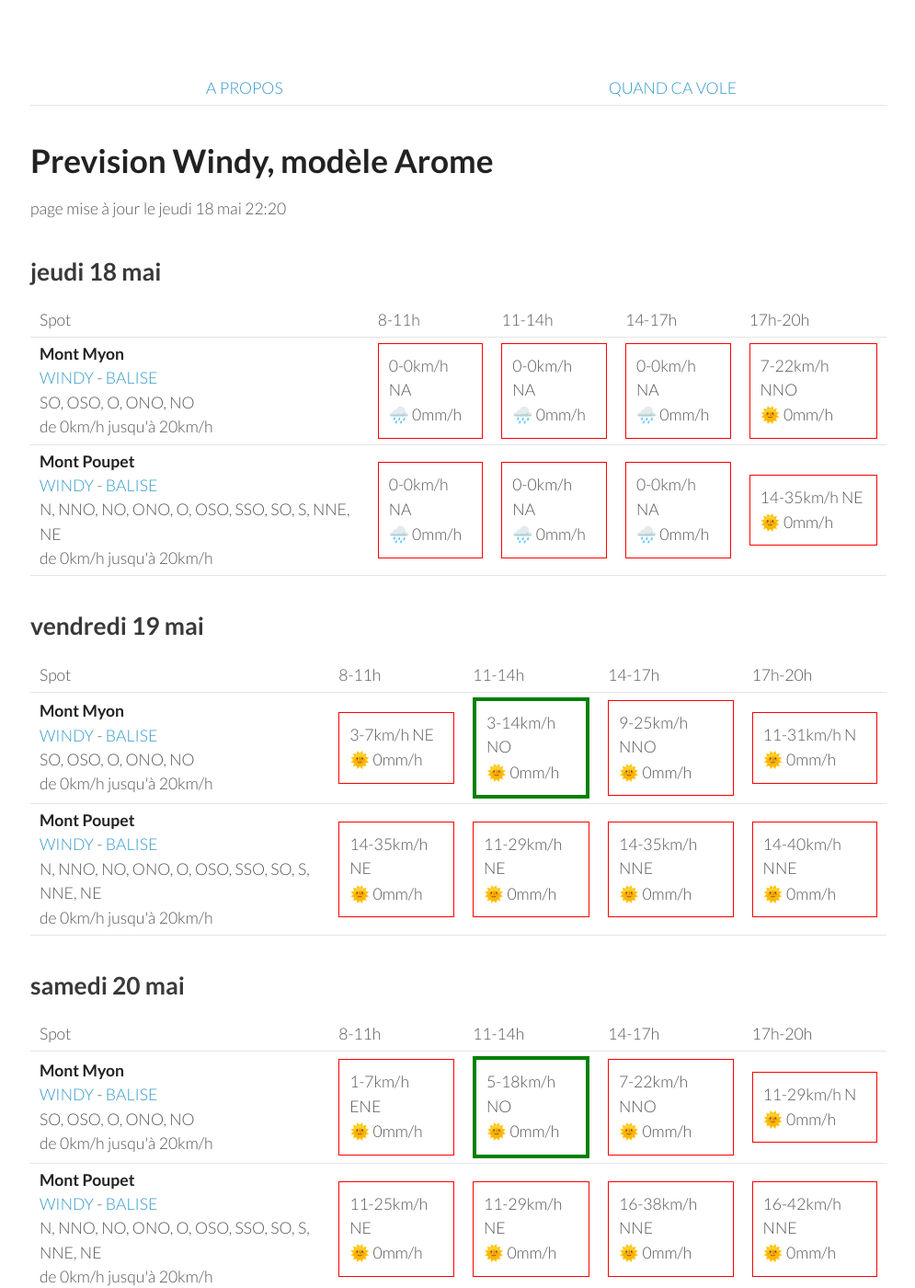
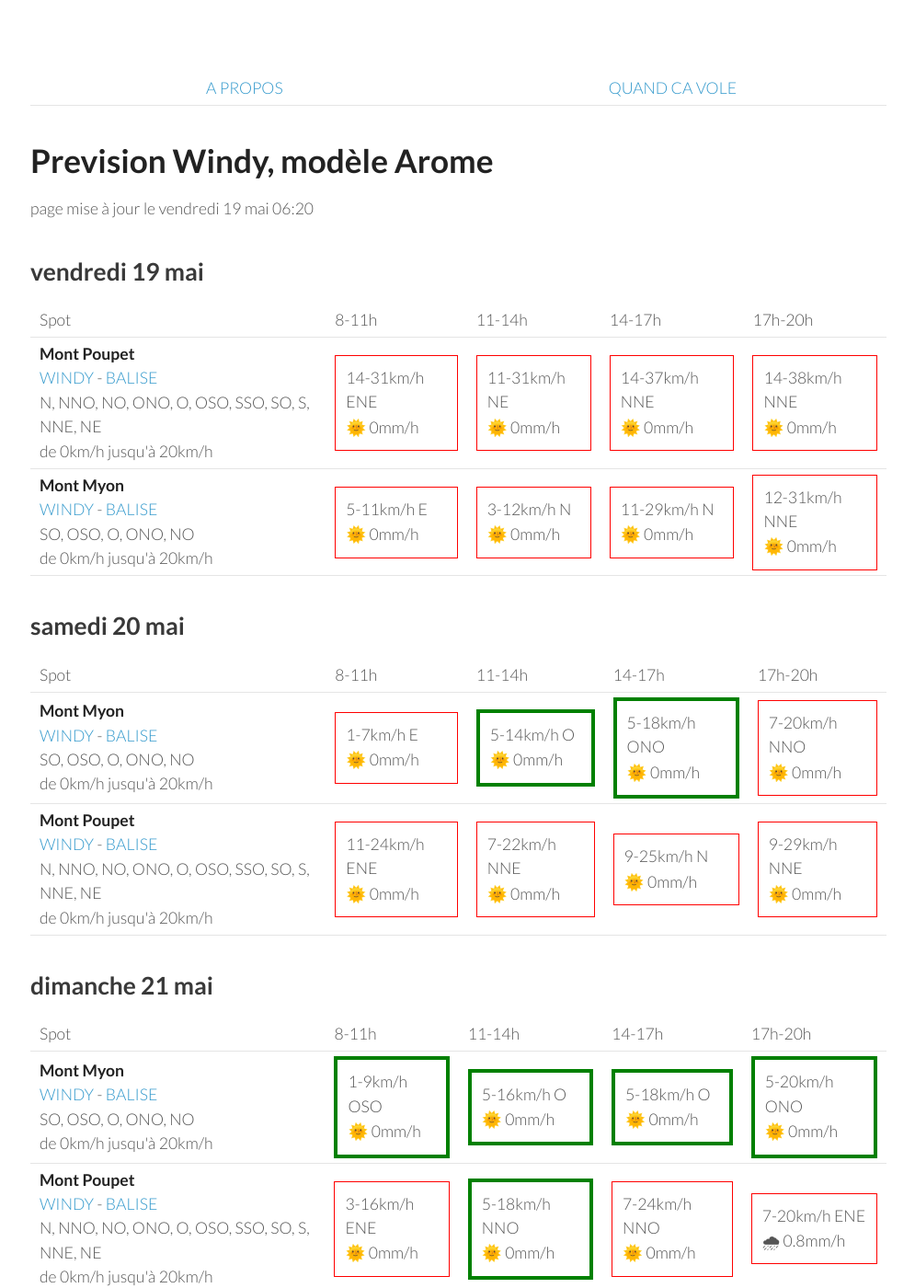
Before and after one commit to parapente-dans-le-nord/parapente-dans-le-nord.github.io, a Jekyll site: the page built from jura.markdown, in a window 1280 px wide and 1400 px high. Shown: the whole window at 92% size, without its empty margins (25-1020 px from the left). Built offline with Jekyll 4.4.1, drawn with Linux system fonts in a browser that asks for light colours; some of the changed text lies outside the part shown.

Commit message:
update index.markdown

```diff
--- a/jura.markdown
+++ b/jura.markdown
@@ -7,42 +7,8 @@ title:  "Tous les spots"
 {: .links}
 
 # Prevision Windy, modèle Arome
-page mise à jour le jeudi 18 mai 22:20
+page mise à jour le vendredi 19 mai 06:20
 
-## jeudi 18 mai
-
-{::nomarkdown}
-<table>
-  <tbody>
-    <tr>
-      <td>Spot</td>
-      <td>8-11h</td>
-      <td>11-14h</td>
-      <td>14-17h</td>
-      <td>17h-20h</td>
-    </tr>
-<tr>
-        <td><strong>Mont Myon</strong><br><a href="https://windy.com/46.331/5.397?45.898,5.394,8,m:eWoagj8">WINDY</a> - <span class=""><a href="http://www.balisemeteo.com/balise.php?idBalise=70">BALISE</a> </span><br> <span class="vent-favorable">SO, OSO, O, ONO, NO</span><br><span class="force-vent">de 0km/h jusqu'à 20km/h</span> </td>
-
-            <td><div class="not-flyable"><p>0-0km/h NA</p><p>🌧️ 0mm/h</p></div></td>
-            <td><div class="not-flyable"><p>0-0km/h NA</p><p>🌧️ 0mm/h</p></div></td>
-            <td><div class="not-flyable"><p>0-0km/h NA</p><p>🌧️ 0mm/h</p></div></td>
-            <td><div class="not-flyable"><p>7-22km/h NNO</p><p>🌞 0mm/h</p></div></td>
-
-    </tr>
-<tr>
-        <td><strong>Mont Poupet</strong><br><a href="https://windy.com/46.970/5.876?46.541,5.876,8">WINDY</a> - <span class=""><a href="http://www.balisemeteo.com/balise.php?idBalise=92">BALISE</a> </span><br> <span class="vent-favorable">N, NNO, NO, ONO, O, OSO, SSO, SO, S, NNE, NE</span><br><span class="force-vent">de 0km/h jusqu'à 20km/h</span> </td>
-
-            <td><div class="not-flyable"><p>0-0km/h NA</p><p>🌧️ 0mm/h</p></div></td>
-            <td><div class="not-flyable"><p>0-0km/h NA</p><p>🌧️ 0mm/h</p></div></td>
-            <td><div class="not-flyable"><p>0-0km/h NA</p><p>🌧️ 0mm/h</p></div></td>
-            <td><div class="not-flyable"><p>14-35km/h NE</p><p>🌞 0mm/h</p></div></td>
-
-    </tr>
-
-</tbody>
-</table>
-{:/}
 ## vendredi 19 mai
 
 {::nomarkdown}
@@ -56,22 +22,22 @@ page mise à jour le jeudi 18 mai 22:20
       <td>17h-20h</td>
     </tr>
 <tr>
-        <td><strong>Mont Myon</strong><br><a href="https://windy.com/46.331/5.397?45.898,5.394,8,m:eWoagj8">WINDY</a> - <span class=""><a href="http://www.balisemeteo.com/balise.php?idBalise=70">BALISE</a> </span><br> <span class="vent-favorable">SO, OSO, O, ONO, NO</span><br><span class="force-vent">de 0km/h jusqu'à 20km/h</span> </td>
+        <td><strong>Mont Poupet</strong><br><a href="https://windy.com/46.970/5.876?46.541,5.876,8">WINDY</a> - <span class=""><a href="http://www.balisemeteo.com/balise.php?idBalise=92">BALISE</a> </span><br> <span class="vent-favorable">N, NNO, NO, ONO, O, OSO, SSO, SO, S, NNE, NE</span><br><span class="force-vent">de 0km/h jusqu'à 20km/h</span> </td>
 
-            <td><div class="not-flyable"><p>3-7km/h NE</p><p>🌞 0mm/h</p></div></td>
-            <td><div class="flyable"><p>3-14km/h NO</p><p>🌞 0mm/h</p></div></td>
-            <td><div class="not-flyable"><p>9-25km/h NNO</p><p>🌞 0mm/h</p></div></td>
-            <td><div class="not-flyable"><p>11-31km/h N</p><p>🌞 0mm/h</p></div></td>
+            <td><div class="not-flyable"><p>14-31km/h ENE</p><p>🌞 0mm/h</p></div></td>
+            <td><div class="not-flyable"><p>11-31km/h NE</p><p>🌞 0mm/h</p></div></td>
+            <td><div class="not-flyable"><p>14-37km/h NNE</p><p>🌞 0mm/h</p></div></td>
+            <td><div class="not-flyable"><p>14-38km/h NNE</p><p>🌞 0mm/h</p></div></td>
 
 
     </tr>
 <tr>
-        <td><strong>Mont Poupet</strong><br><a href="https://windy.com/46.970/5.876?46.541,5.876,8">WINDY</a> - <span class=""><a href="http://www.balisemeteo.com/balise.php?idBalise=92">BALISE</a> </span><br> <span class="vent-favorable">N, NNO, NO, ONO, O, OSO, SSO, SO, S, NNE, NE</span><br><span class="force-vent">de 0km/h jusqu'à 20km/h</span> </td>
+        <td><strong>Mont Myon</strong><br><a href="https://windy.com/46.331/5.397?45.898,5.394,8,m:eWoagj8">WINDY</a> - <span class=""><a href="http://www.balisemeteo.com/balise.php?idBalise=70">BALISE</a> </span><br> <span class="vent-favorable">SO, OSO, O, ONO, NO</span><br><span class="force-vent">de 0km/h jusqu'à 20km/h</span> </td>
 
-            <td><div class="not-flyable"><p>14-35km/h NE</p><p>🌞 0mm/h</p></div></td>
-            <td><div class="not-flyable"><p>11-29km/h NE</p><p>🌞 0mm/h</p></div></td>
-            <td><div class="not-flyable"><p>14-35km/h NNE</p><p>🌞 0mm/h</p></div></td>
-            <td><div class="not-flyable"><p>14-40km/h NNE</p><p>🌞 0mm/h</p></div></td>
+            <td><div class="not-flyable"><p>5-11km/h E</p><p>🌞 0mm/h</p></div></td>
+            <td><div class="not-flyable"><p>3-12km/h N</p><p>🌞 0mm/h</p></div></td>
+            <td><div class="not-flyable"><p>11-29km/h N</p><p>🌞 0mm/h</p></div></td>
+            <td><div class="not-flyable"><p>12-31km/h NNE</p><p>🌞 0mm/h</p></div></td>
 
 
     </tr>
@@ -94,20 +60,20 @@ page mise à jour le jeudi 18 mai 22:20
 <tr>
         <td><strong>Mont Myon</strong><br><a href="https://windy.com/46.331/5.397?45.898,5.394,8,m:eWoagj8">WINDY</a> - <span class=""><a href="http://www.balisemeteo.com/balise.php?idBalise=70">BALISE</a> </span><br> <span class="vent-favorable">SO, OSO, O, ONO, NO</span><br><span class="force-vent">de 0km/h jusqu'à 20km/h</span> </td>
 
-            <td><div class="not-flyable"><p>1-7km/h ENE</p><p>🌞 0mm/h</p></div></td>
-            <td><div class="flyable"><p>5-18km/h NO</p><p>🌞 0mm/h</p></div></td>
-            <td><div class="not-flyable"><p>7-22km/h NNO</p><p>🌞 0mm/h</p></div></td>
-            <td><div class="not-flyable"><p>11-29km/h N</p><p>🌞 0mm/h</p></div></td>
+            <td><div class="not-flyable"><p>1-7km/h E</p><p>🌞 0mm/h</p></div></td>
+            <td><div class="flyable"><p>5-14km/h O</p><p>🌞 0mm/h</p></div></td>
+            <td><div class="flyable"><p>5-18km/h ONO</p><p>🌞 0mm/h</p></div></td>
+            <td><div class="not-flyable"><p>7-20km/h NNO</p><p>🌞 0mm/h</p></div></td>
 
 
     </tr>
 <tr>
         <td><strong>Mont Poupet</strong><br><a href="https://windy.com/46.970/5.876?46.541,5.876,8">WINDY</a> - <span class=""><a href="http://www.balisemeteo.com/balise.php?idBalise=92">BALISE</a> </span><br> <span class="vent-favorable">N, NNO, NO, ONO, O, OSO, SSO, SO, S, NNE, NE</span><br><span class="force-vent">de 0km/h jusqu'à 20km/h</span> </td>
 
-            <td><div class="not-flyable"><p>11-25km/h NE</p><p>🌞 0mm/h</p></div></td>
-            <td><div class="not-flyable"><p>11-29km/h NE</p><p>🌞 0mm/h</p></div></td>
-            <td><div class="not-flyable"><p>16-38km/h NNE</p><p>🌞 0mm/h</p></div></td>
-            <td><div class="not-flyable"><p>16-42km/h NNE</p><p>🌞 0mm/h</p></div></td>
+            <td><div class="not-flyable"><p>11-24km/h ENE</p><p>🌞 0mm/h</p></div></td>
+            <td><div class="not-flyable"><p>7-22km/h NNE</p><p>🌞 0mm/h</p></div></td>
+            <td><div class="not-flyable"><p>9-25km/h N</p><p>🌞 0mm/h</p></div></td>
+            <td><div class="not-flyable"><p>9-29km/h NNE</p><p>🌞 0mm/h</p></div></td>
 
 
     </tr>
@@ -130,20 +96,20 @@ page mise à jour le jeudi 18 mai 22:20
 <tr>
         <td><strong>Mont Myon</strong><br><a href="https://windy.com/46.331/5.397?45.898,5.394,8,m:eWoagj8">WINDY</a> - <span class=""><a href="http://www.balisemeteo.com/balise.php?idBalise=70">BALISE</a> </span><br> <span class="vent-favorable">SO, OSO, O, ONO, NO</span><br><span class="force-vent">de 0km/h jusqu'à 20km/h</span> </td>
 
-            <td><div class="flyable"><p>1-9km/h NO</p><p>🌞 0mm/h</p></div></td>
-            <td><div class="flyable"><p>3-14km/h ONO</p><p>🌞 0mm/h</p></div></td>
-            <td><div class="flyable"><p>3-14km/h OSO</p><p>🌞 0mm/h</p></div></td>
-            <td><div class="flyable"><p>3-16km/h SO</p><p>🌞 0mm/h</p></div></td>
+            <td><div class="flyable"><p>1-9km/h OSO</p><p>🌞 0mm/h</p></div></td>
+            <td><div class="flyable"><p>5-16km/h O</p><p>🌞 0mm/h</p></div></td>
+            <td><div class="flyable"><p>5-18km/h O</p><p>🌞 0mm/h</p></div></td>
+            <td><div class="flyable"><p>5-20km/h ONO</p><p>🌞 0mm/h</p></div></td>
 
 
     </tr>
 <tr>
         <td><strong>Mont Poupet</strong><br><a href="https://windy.com/46.970/5.876?46.541,5.876,8">WINDY</a> - <span class=""><a href="http://www.balisemeteo.com/balise.php?idBalise=92">BALISE</a> </span><br> <span class="vent-favorable">N, NNO, NO, ONO, O, OSO, SSO, SO, S, NNE, NE</span><br><span class="force-vent">de 0km/h jusqu'à 20km/h</span> </td>
 
-            <td><div class="not-flyable"><p>3-14km/h ENE</p><p>🌞 0mm/h</p></div></td>
-            <td><div class="flyable"><p>5-20km/h NNE</p><p>🌞 0mm/h</p></div></td>
-            <td><div class="not-flyable"><p>9-24km/h N</p><p>🌞 0mm/h</p></div></td>
-            <td><div class="not-flyable"><p>9-24km/h NNO</p><p>🌞 0mm/h</p></div></td>
+            <td><div class="not-flyable"><p>3-16km/h ENE</p><p>🌞 0mm/h</p></div></td>
+            <td><div class="flyable"><p>5-18km/h NNO</p><p>🌞 0mm/h</p></div></td>
+            <td><div class="not-flyable"><p>7-24km/h NNO</p><p>🌞 0mm/h</p></div></td>
+            <td><div class="not-flyable"><p>7-20km/h ENE</p><p>🌧 0.8mm/h</p></div></td>
 
 
     </tr>
@@ -166,8 +132,8 @@ page mise à jour le jeudi 18 mai 22:20
 <tr>
         <td><strong>Mont Poupet</strong><br><a href="https://windy.com/46.970/5.876?46.541,5.876,8">WINDY</a> - <span class=""><a href="http://www.balisemeteo.com/balise.php?idBalise=92">BALISE</a> </span><br> <span class="vent-favorable">N, NNO, NO, ONO, O, OSO, SSO, SO, S, NNE, NE</span><br><span class="force-vent">de 0km/h jusqu'à 20km/h</span> </td>
 
-            <td><div class="flyable"><p>7-16km/h SO</p><p>🌞 0mm/h</p></div></td>
-            <td><div class="flyable"><p>5-20km/h O</p><p>🌞 0mm/h</p></div></td>
+            <td><div class="flyable"><p>7-16km/h SSO</p><p>🌞 0mm/h</p></div></td>
+            <td><div class="flyable"><p>7-18km/h O</p><p>🌧 0.2mm/h</p></div></td>
             <td><div class="flyable"><p>3-20km/h ONO</p><p>🌧 0.4mm/h</p></div></td>
             <td><div class="flyable"><p>5-20km/h NNE</p><p>🌧 0.3mm/h</p></div></td>
 
@@ -176,8 +142,8 @@ page mise à jour le jeudi 18 mai 22:20
 <tr>
         <td><strong>Mont Myon</strong><br><a href="https://windy.com/46.331/5.397?45.898,5.394,8,m:eWoagj8">WINDY</a> - <span class=""><a href="http://www.balisemeteo.com/balise.php?idBalise=70">BALISE</a> </span><br> <span class="vent-favorable">SO, OSO, O, ONO, NO</span><br><span class="force-vent">de 0km/h jusqu'à 20km/h</span> </td>
 
-            <td><div class="not-flyable"><p>3-9km/h SSE</p><p>🌞 0mm/h</p></div></td>
-            <td><div class="flyable"><p>3-14km/h NO</p><p>🌞 0mm/h</p></div></td>
+            <td><div class="flyable"><p>1-9km/h OSO</p><p>🌞 0mm/h</p></div></td>
+            <td><div class="flyable"><p>5-16km/h ONO</p><p>🌞 0mm/h</p></div></td>
             <td><div class="flyable"><p>5-18km/h NO</p><p>🌧 0.2mm/h</p></div></td>
             <td><div class="not-flyable"><p>5-22km/h NNE</p><p>🌧 0.4mm/h</p></div></td>
 
```
